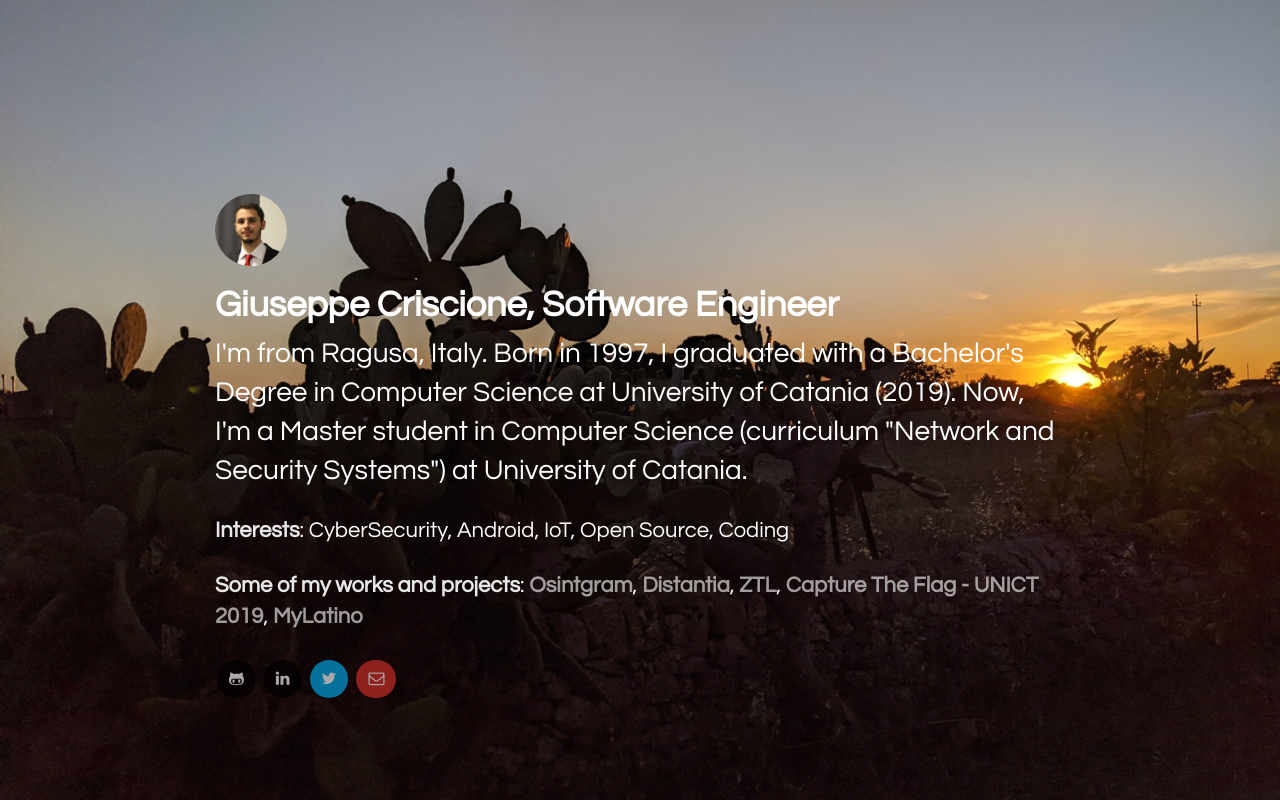
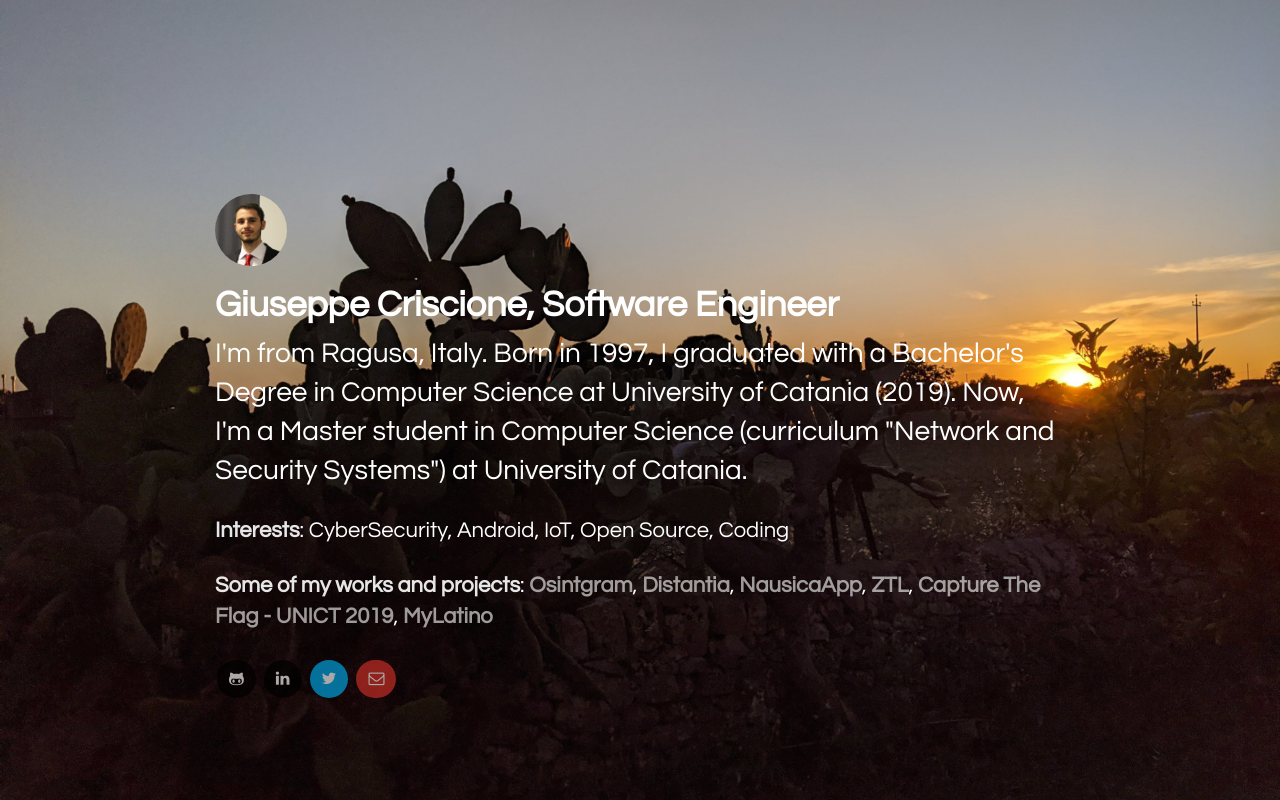
Before and after one commit to Datalux/datalux.github.io, a plain HTML site: page index.html in a window 1280 px wide. Drawn offline with Linux system fonts and the light colour scheme.

Commit message:
feat: added NausicaApp

```diff
--- a/index.html
+++ b/index.html
@@ -32,6 +32,7 @@
 					<t>Some of my works and projects</t>:
 					<a target="_blank" href="https://github.com/Datalux/Osintgram">Osintgram</a>,
 					<a target="_blank" href="https://play.google.com/store/apps/details?id=it.unict.distantia&hl=en_US">Distantia</a>,
+					<a target="_blank" href="https://ieeexplore.ieee.org/document/9347901">NausicaApp</a>,
 					<a target="_blank" href="https://play.google.com/store/apps/details?id=live.ztl&hl=en_US">ZTL</a>,
 					<a target="_blank" href="https://www.dmi.unict.it/giamp/ctf/19edition/">Capture The Flag - UNICT 2019</a>,
 					<a target="_blank" href="https://play.google.com/store/apps/details?id=it.justpeppinus.mylatinoultimate&hl=it">MyLatino</a>
```
